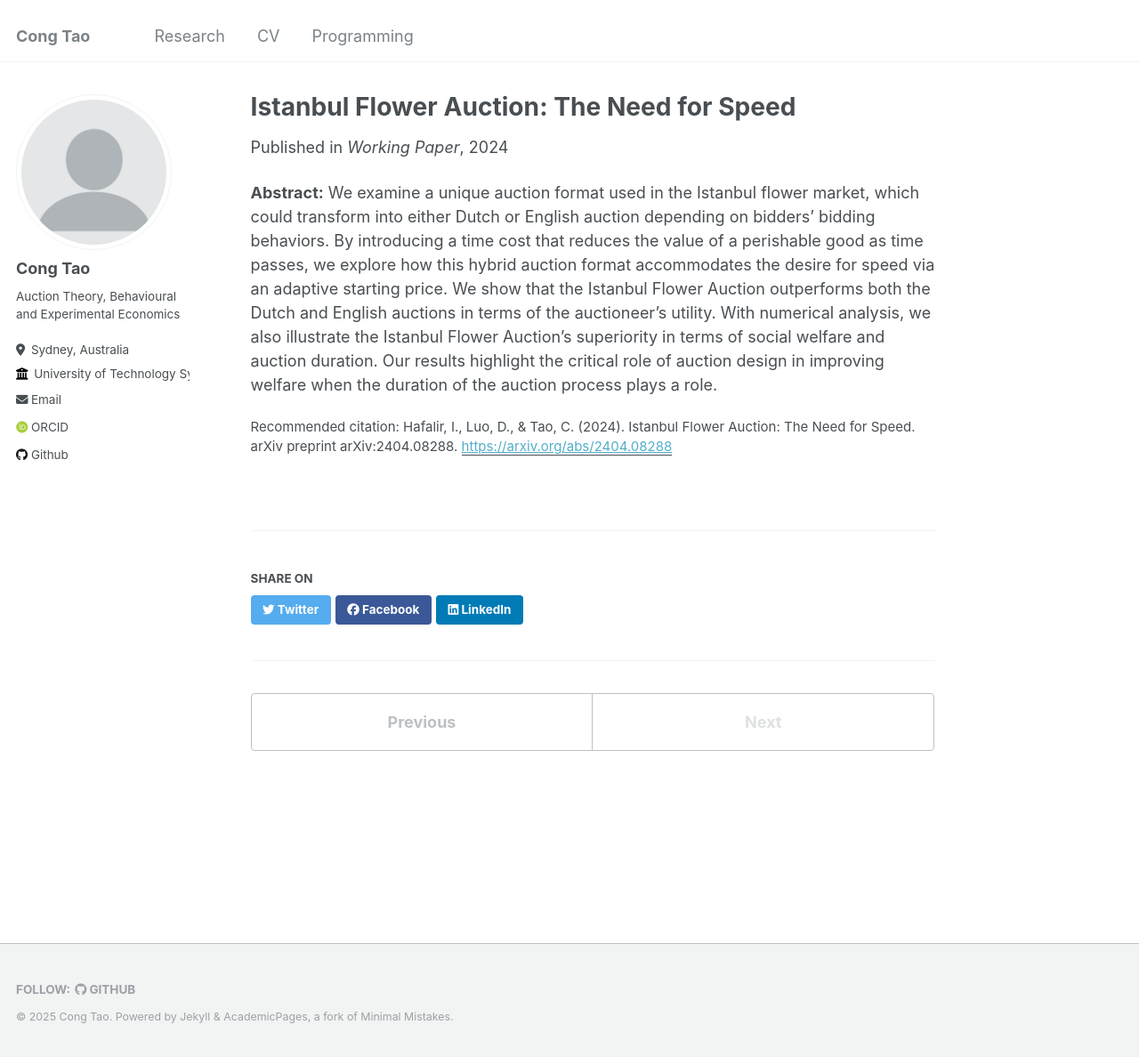
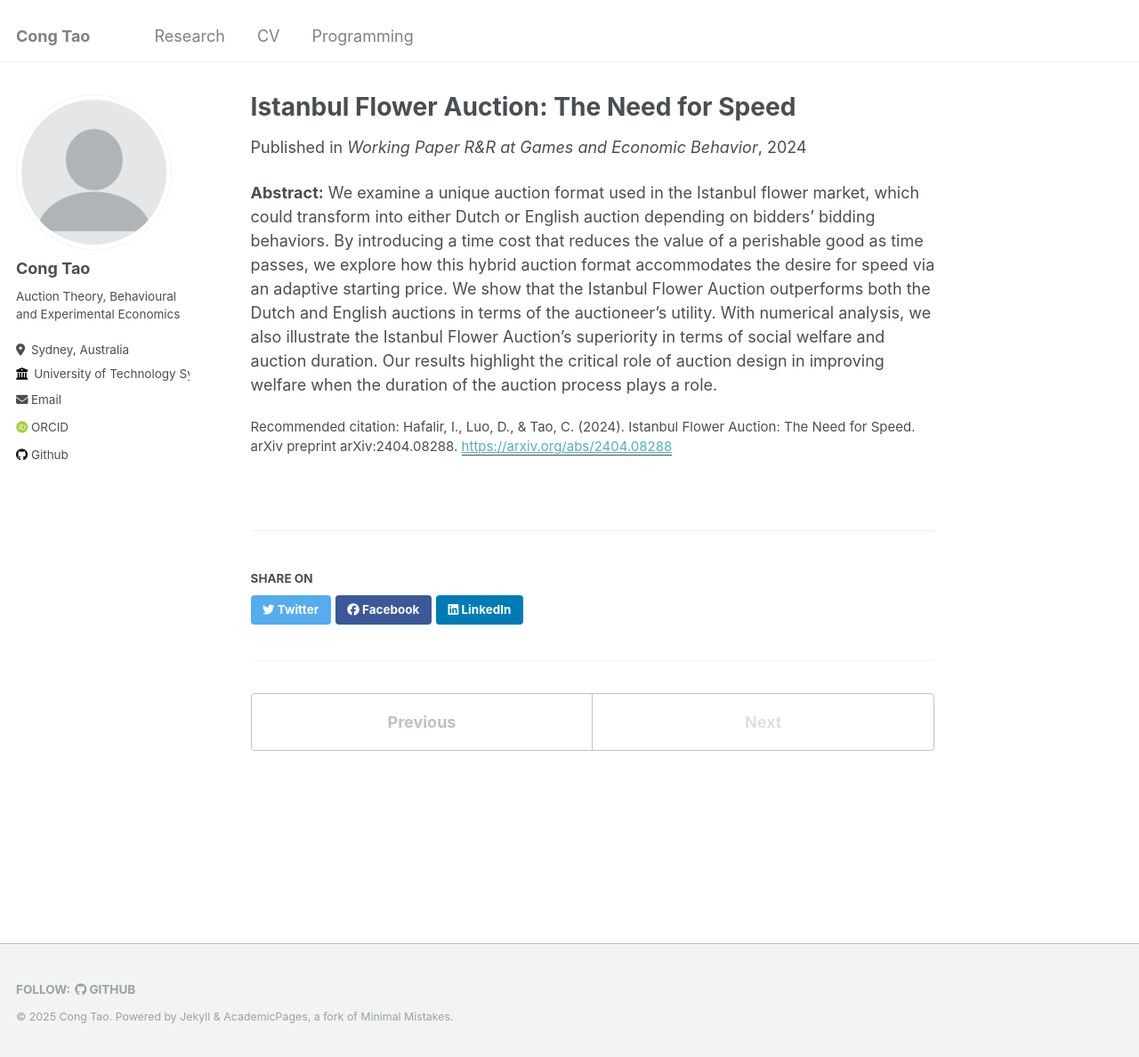
Before and after one commit to Misaka-19090/Misaka-19090.github.io, a Jekyll site: the page built from _publications/Flower_Auction.md, in a window 1280 px wide and 1188 px high. Shown: the whole window at 89% size. Built offline with Jekyll 4.4.1, drawn with Linux system fonts in a browser that asks for light colours; some web fonts are replaced.

Commit message:
Update Flower_Auction.md

```diff
--- a/_publications/Flower_Auction.md
+++ b/_publications/Flower_Auction.md
@@ -4,7 +4,7 @@ collection: publications
 permalink: /publicatios/Flower_Auction
 excerpt: "We examine the unique format of the Istanbul Flower Auction and compare it to traditional Dutch and English auctions, emphasizing the need to auction large volumes rapidly. In a model with time costs, we study how this auction format, which cleverly combines Dutch and English auction mechanisms, manages time costs by dynamically adapting to initial bidding behaviors. Our numerical analysis considers specific time cost functions and reveals the high performance of the Istanbul Flower Auction in comparison to standard auction formats, in terms of both auctioneer and bidder utilities. This work highlights the critical role of auction design in improving social welfare, particularly in scenarios demanding the quick sale of numerous lots."
 date: 2024-04-15
-venue: "Working Paper"
+venue: "Working Paper R&R at Games and Economic Behavior"
 paperurl: "https://arxiv.org/abs/2404.08288"
 citation: "Hafalir, I., Luo, D., & Tao, C. (2024). Istanbul Flower Auction: The Need for Speed. arXiv preprint arXiv:2404.08288."
 ---
```
